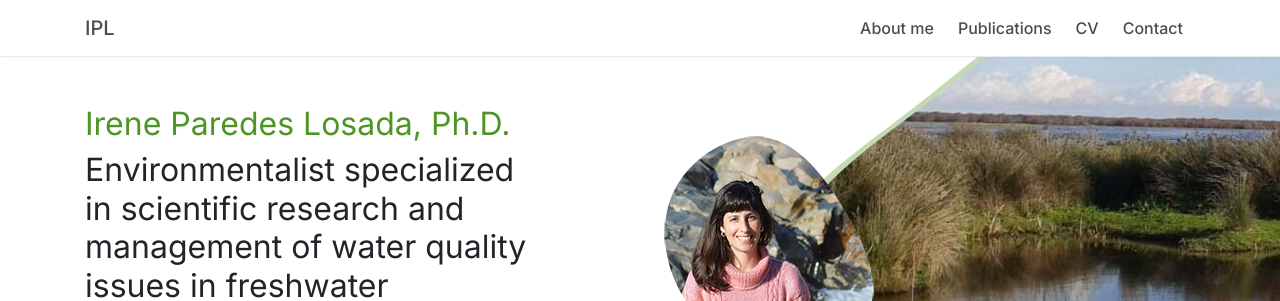
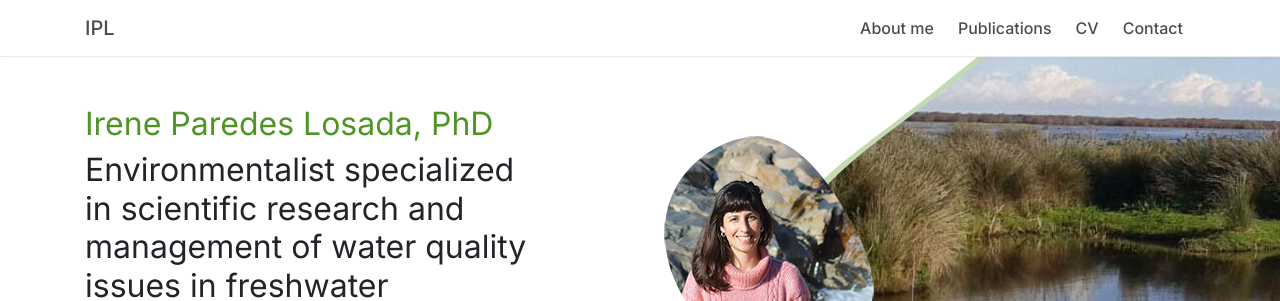
Before and after one commit to ireneparedes/ireneparedes.github.io, a Jekyll site: the page built from index.html, in a window 1280 px wide. Shown: the top 301 px of the page. Built offline with Jekyll 4.4.1, drawn with Linux system fonts in a browser that asks for light colours.

Commit message:
Update index.html

```diff
--- a/index.html
+++ b/index.html
@@ -9,7 +9,7 @@ title: Irene Paredes Losada - PhD Environmental Sciences
             <div class="row">
                 <div class="col-lg-5">
                     <div class="home-text">
-                        <h1 class="highlight">Irene Paredes Losada, Ph.D.</h1>
+                        <h1 class="highlight">Irene Paredes Losada, PhD</h1>
                         <p class="h2 mb-4">Environmentalist specialized in scientific research and management of water quality issues in freshwater ecosystems.</p>
                         <p class="lead">Take a look at my <a href="/publications">research</a> or feel free to <a
                                 href="contact">contact me</a>.</p>
```
